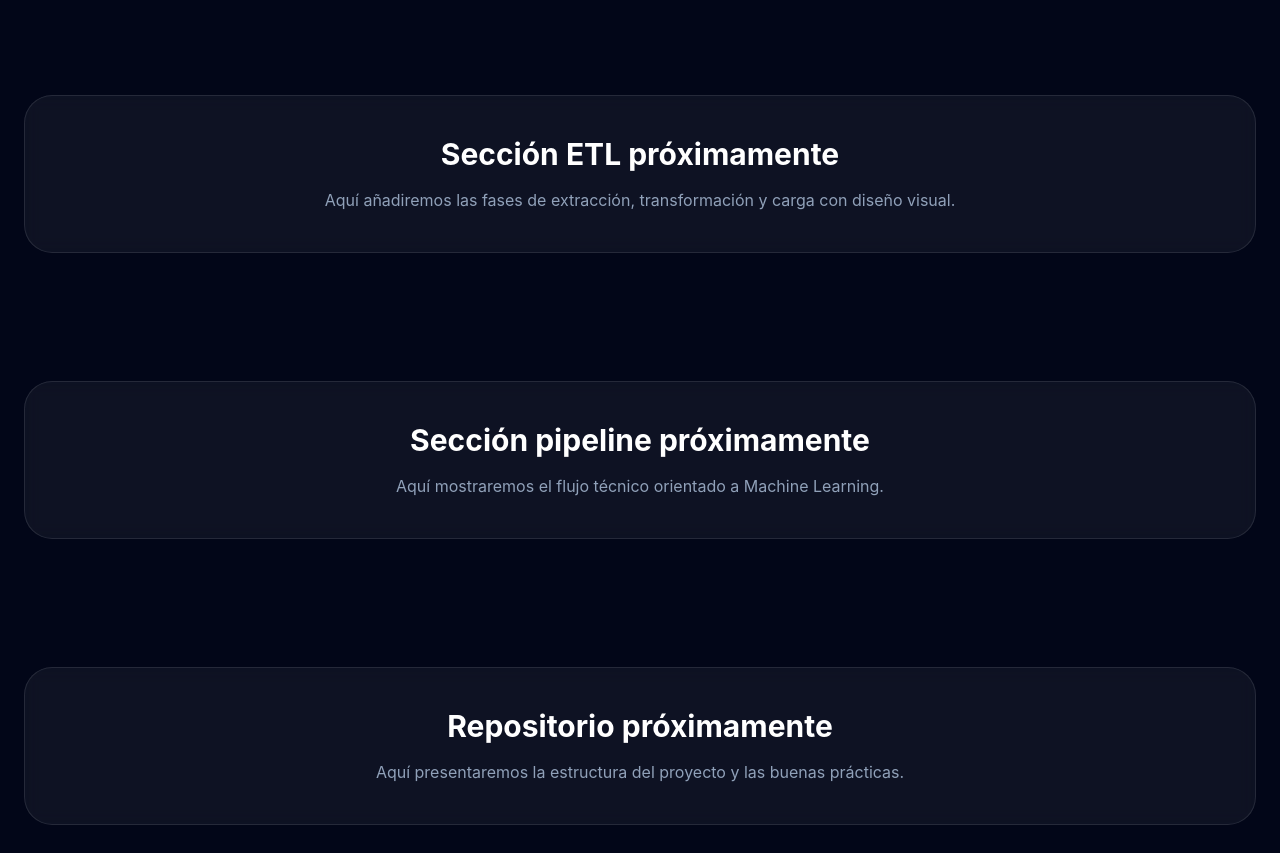
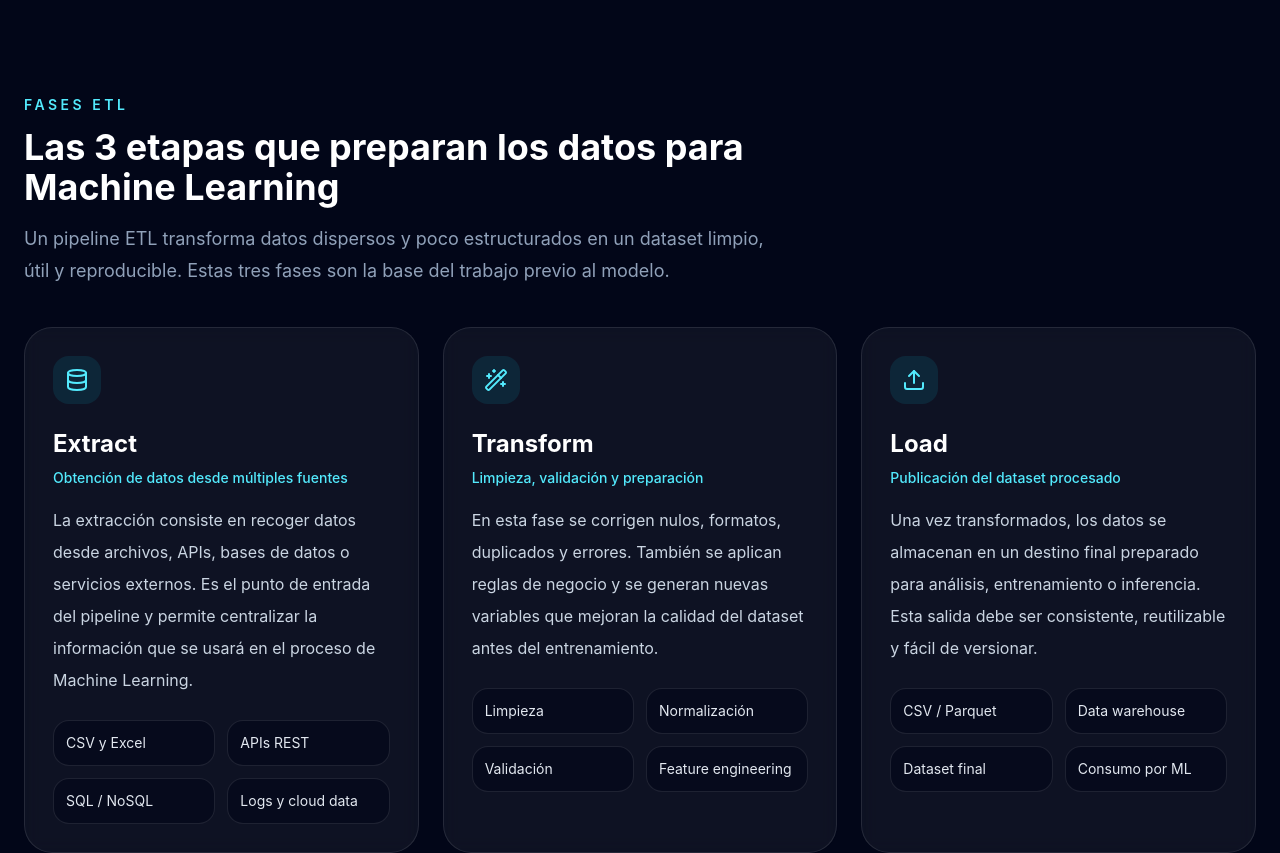
Before and after one commit to Andres-Torrez/ETL-pipeline-for-Machine-Learning-housing-price-prediction, a React (Vite) app in the folder etl-ml-web/: page / in a window 1280 px wide. Shown: the part 1020-1873 px from the top of the page. Built offline with nearby package versions, Linux system fonts and the light colour scheme; the HTML template or start-up script is replaced by a standard one.

Commit message:
feat: add ETL phases section #4

```diff
--- a/etl-ml-web/src/App.jsx
+++ b/etl-ml-web/src/App.jsx
@@ -1,5 +1,6 @@
 import Navbar from "./components/Navbar"
 import Hero from "./sections/Hero"
+import EtlPhases from "./sections/EtlPhases"
 
 function PlaceholderSection({ id, title, text }) {
   return (
@@ -17,12 +18,7 @@ export default function App() {
     <div className="min-h-screen bg-slate-950 text-white">
       <Navbar />
       <Hero />
-
-      <PlaceholderSection
-        id="etl"
-        title="Sección ETL próximamente"
-        text="Aquí añadiremos las fases de extracción, transformación y carga con diseño visual."
-      />
+      <EtlPhases />
 
       <PlaceholderSection
         id="pipeline"
--- /dev/null
+++ b/etl-ml-web/src/sections/EtlPhases.jsx
@@ -0,0 +1,80 @@
+import { Database, Wand2, Upload } from "lucide-react"
+
+const phases = [
+    {
+        title: "Extract",
+        icon: Database,
+        subtitle: "Obtención de datos desde múltiples fuentes",
+        text: "La extracción consiste en recoger datos desde archivos, APIs, bases de datos o servicios externos. Es el punto de entrada del pipeline y permite centralizar la información que se usará en el proceso de Machine Learning.",
+        items: ["CSV y Excel", "APIs REST", "SQL / NoSQL", "Logs y cloud data"],
+    },
+    {
+        title: "Transform",
+        icon: Wand2,
+        subtitle: "Limpieza, validación y preparación",
+        text: "En esta fase se corrigen nulos, formatos, duplicados y errores. También se aplican reglas de negocio y se generan nuevas variables que mejoran la calidad del dataset antes del entrenamiento.",
+        items: ["Limpieza", "Normalización", "Validación", "Feature engineering"],
+    },
+    {
+        title: "Load",
+        icon: Upload,
+        subtitle: "Publicación del dataset procesado",
+        text: "Una vez transformados, los datos se almacenan en un destino final preparado para análisis, entrenamiento o inferencia. Esta salida debe ser consistente, reutilizable y fácil de versionar.",
+        items: ["CSV / Parquet", "Data warehouse", "Dataset final", "Consumo por ML"],
+    },
+]
+
+function PhaseCard({ phase }) {
+    const Icon = phase.icon
+
+    return (
+        <div className="rounded-[28px] border border-white/10 bg-white/5 p-7 backdrop-blur transition hover:-translate-y-1 hover:bg-white/[0.07]">
+            <div className="flex items-start justify-between gap-4">
+                <div className="rounded-2xl bg-cyan-400/10 p-3 text-cyan-300">
+                    <Icon className="h-6 w-6" />
+                </div>
+            </div>
+
+            <h3 className="mt-6 text-2xl font-bold text-white">{phase.title}</h3>
+            <p className="mt-2 text-sm font-medium text-cyan-300">{phase.subtitle}</p>
+            <p className="mt-4 leading-8 text-slate-300">{phase.text}</p>
+
+            <div className="mt-6 grid grid-cols-2 gap-3">
+                {phase.items.map((item) => (
+                    <div
+                        key={item}
+                        className="rounded-2xl border border-white/10 bg-slate-950/60 px-3 py-3 text-sm text-slate-200"
+                    >
+                        {item}
+                    </div>
+                ))}
+            </div>
+        </div>
+    )
+}
+
+export default function EtlPhases() {
+    return (
+        <section id="etl" className="mx-auto max-w-7xl px-6 py-16">
+            <div className="mb-10 max-w-3xl">
+                <p className="text-sm font-semibold uppercase tracking-[0.25em] text-cyan-300">
+                    Fases ETL
+                </p>
+                <h2 className="mt-3 text-4xl font-bold text-white">
+                    Las 3 etapas que preparan los datos para Machine Learning
+                </h2>
+                <p className="mt-4 text-lg leading-8 text-slate-400">
+                    Un pipeline ETL transforma datos dispersos y poco estructurados en un
+                    dataset limpio, útil y reproducible. Estas tres fases son la base del
+                    trabajo previo al modelo.
+                </p>
+            </div>
+
+            <div className="grid gap-6 lg:grid-cols-3">
+                {phases.map((phase) => (
+                    <PhaseCard key={phase.title} phase={phase} />
+                ))}
+            </div>
+        </section>
+    )
+}
```
